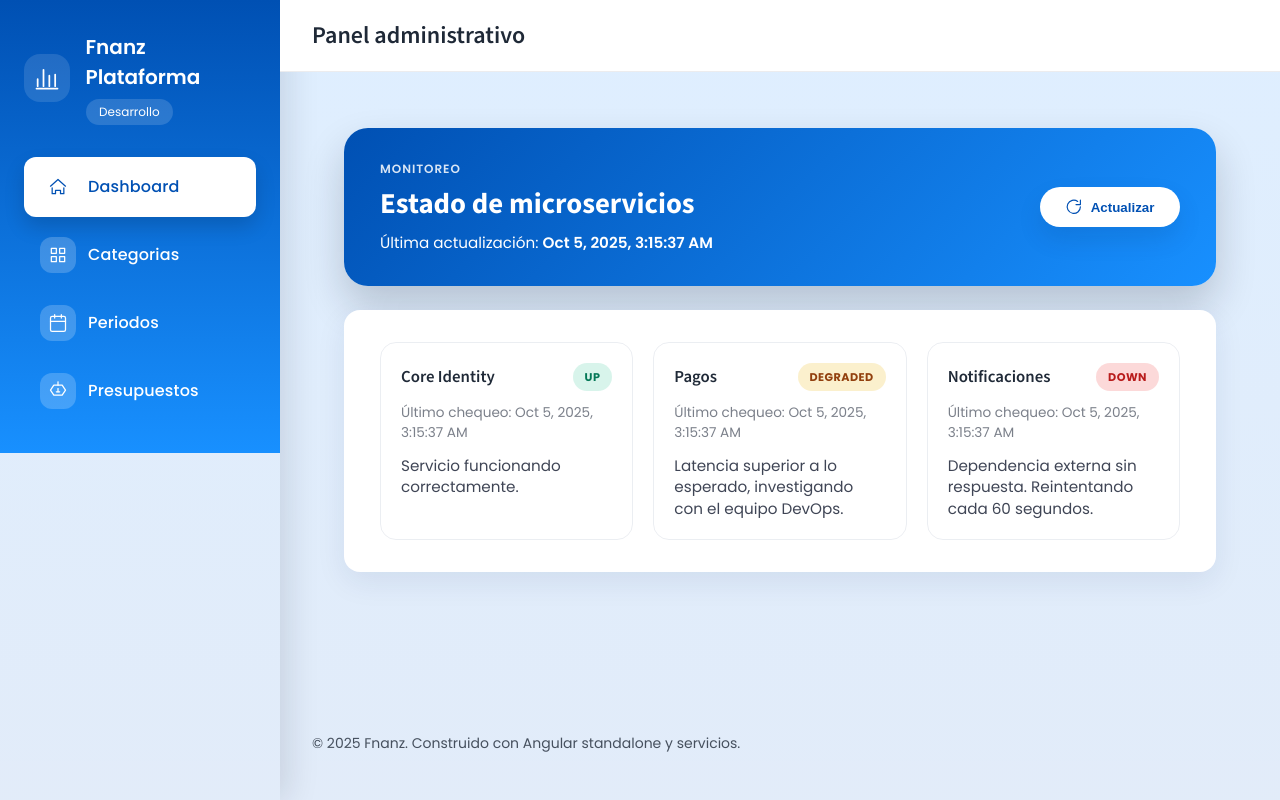
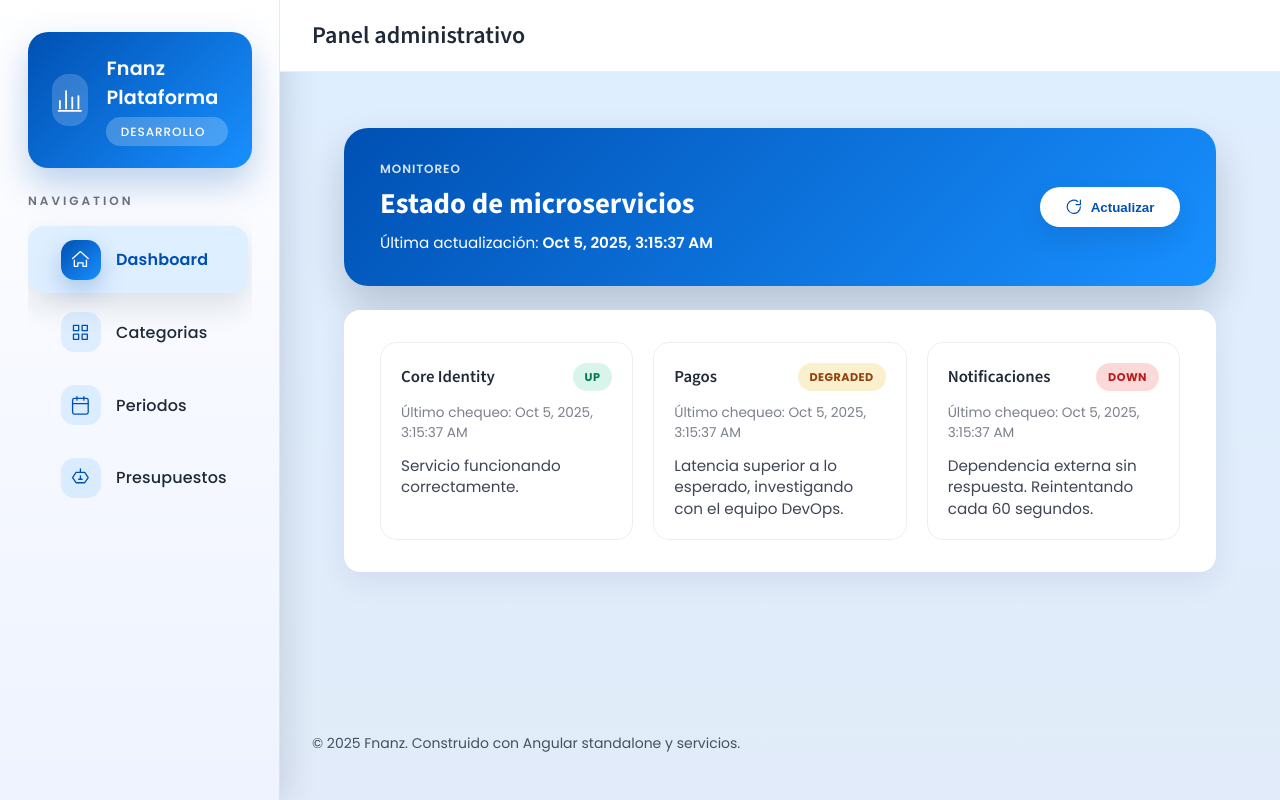
Before and after one commit to ahumadamob/front-fnanz, an Angular app in the folder fnanz-app/: page / in a window 1280 px wide. Built offline with nearby package versions, Linux system fonts and the light colour scheme; no server answers.

Commit message:
feat: restyle sidebar navigation

```diff
--- a/fnanz-app/src/app/shared/components/layout/layout-sidebar/layout-sidebar.component.html
+++ b/fnanz-app/src/app/shared/components/layout/layout-sidebar/layout-sidebar.component.html
@@ -1,4 +1,5 @@
 <aside class="sidebar" aria-label="Navegación principal">
+  <div class="sidebar__inner">
     <div class="sidebar__brand">
       <div class="sidebar__brand-mark" aria-hidden="true">
         <svg viewBox="0 0 24 24" fill="none" stroke="currentColor" stroke-width="1.5" stroke-linecap="round" stroke-linejoin="round">
@@ -13,12 +14,18 @@
     </div>
 
     <nav class="sidebar__nav" aria-label="Secciones de la aplicación">
+      <p class="sidebar__caption">Navigation</p>
+      <ul class="sidebar__menu">
+        <li class="sidebar__item" *ngFor="let link of links">
           <a
-      *ngFor="let link of links"
+            class="sidebar__link"
             [routerLink]="link.route"
-      routerLinkActive="is-active"
+            routerLinkActive="sidebar__link--active"
             [routerLinkActiveOptions]="link.exact ? exactMatchOptions : partialMatchOptions"
+            #rla="routerLinkActive"
+            [attr.aria-current]="rla.isActive ? 'page' : null"
           >
+            <span class="sidebar__active-bar" aria-hidden="true"></span>
             <span class="sidebar__icon" aria-hidden="true">
               <ng-container [ngSwitch]="link.icon">
                 <svg *ngSwitchCase="'dashboard'" viewBox="0 0 24 24" fill="none" stroke="currentColor" stroke-width="1.5" stroke-linecap="round" stroke-linejoin="round">
@@ -44,5 +51,8 @@
             </span>
             <span class="sidebar__label">{{ link.label }}</span>
           </a>
+        </li>
+      </ul>
     </nav>
+  </div>
 </aside>
--- a/fnanz-app/src/app/shared/components/layout/layout-sidebar/layout-sidebar.component.scss
+++ b/fnanz-app/src/app/shared/components/layout/layout-sidebar/layout-sidebar.component.scss
@@ -1,126 +1,229 @@
+:host {
+  display: block;
+  height: 100%;
+}
+
 .sidebar {
-  background: linear-gradient(180deg, var(--fnanz-primary), var(--fnanz-secondary));
-  color: #fff;
+  background: linear-gradient(180deg, rgba(255, 255, 255, 0.98), rgba(238, 243, 255, 0.98));
+  color: var(--ga-text);
+  height: 100%;
+  position: relative;
+  box-shadow: inset -1px 0 0 rgba(15, 23, 42, 0.08);
+}
+
+.sidebar__inner {
   display: flex;
   flex-direction: column;
-  gap: 2rem;
-  padding: 2rem 1.5rem;
+  gap: 1.5rem;
+  height: 100%;
+  min-height: 0;
+  padding: 2rem 1.75rem 2.5rem;
 }
 
 .sidebar__brand {
+  align-items: center;
+  background: linear-gradient(135deg, var(--fnanz-primary), var(--fnanz-secondary));
+  border-radius: 1.25rem;
+  box-shadow: 0 16px 35px rgba(0, 80, 179, 0.25);
+  color: #fff;
   display: flex;
-  align-items: center;
-  gap: 1rem;
+  gap: 1.15rem;
+  padding: 1.35rem 1.5rem;
+}
+
+.sidebar__brand-copy {
+  display: flex;
+  flex-direction: column;
 }
 
 .sidebar__brand-mark {
   align-items: center;
-  background: rgba(255, 255, 255, 0.12);
+  background: rgba(255, 255, 255, 0.18);
   border-radius: 1rem;
   display: inline-flex;
-  height: 3rem;
+  height: 3.25rem;
   justify-content: center;
-  width: 3rem;
+  width: 3.25rem;
 }
 
 .sidebar__brand-mark svg {
-  height: 1.75rem;
-  width: 1.75rem;
+  height: 1.85rem;
+  width: 1.85rem;
 }
 
 .sidebar__brand-title {
-  font-size: 1.25rem;
+  font-size: 1.2rem;
   font-weight: 600;
+  letter-spacing: 0.01em;
   margin: 0 0 0.35rem;
 }
 
 .sidebar__env {
-  background-color: rgba(255, 255, 255, 0.15);
-  border-radius: 9999px;
+  background-color: rgba(255, 255, 255, 0.22);
+  border-radius: 999px;
   display: inline-flex;
   font-size: 0.75rem;
-  padding: 0.25rem 0.85rem;
+  font-weight: 500;
+  letter-spacing: 0.08em;
+  padding: 0.35rem 0.9rem;
+  text-transform: uppercase;
 }
 
 .sidebar__nav {
   display: flex;
   flex-direction: column;
-  gap: 0.5rem;
+  gap: 1rem;
+  flex: 1;
+  min-height: 0;
+  overflow-y: auto;
+  padding-right: 0.25rem;
+  scrollbar-color: rgba(15, 23, 42, 0.18) transparent;
+  scrollbar-width: thin;
 }
 
-.sidebar__nav a {
+.sidebar__nav::-webkit-scrollbar {
+  width: 6px;
+}
+
+.sidebar__nav::-webkit-scrollbar-thumb {
+  background: rgba(15, 23, 42, 0.12);
+  border-radius: 999px;
+}
+
+.sidebar__caption {
+  color: rgba(15, 23, 42, 0.6);
+  font-size: 0.75rem;
+  font-weight: 600;
+  letter-spacing: 0.25em;
+  margin: 0;
+  text-transform: uppercase;
+}
+
+.sidebar__menu {
+  display: flex;
+  flex-direction: column;
+  gap: 0.35rem;
+  list-style: none;
+  margin: 0;
+  padding: 0;
+}
+
+.sidebar__item {
+  border-radius: 1rem;
+}
+
+.sidebar__link {
   align-items: center;
-  border-radius: 0.75rem;
+  border-radius: 1rem;
   color: inherit;
   display: flex;
   font-weight: 500;
-  gap: 0.75rem;
-  padding: 0.75rem 1rem;
-  transition: background-color 0.2s ease, transform 0.2s ease;
+  gap: 0.95rem;
+  padding: 0.85rem 1rem 0.85rem 0.85rem;
+  position: relative;
+  text-decoration: none;
+  transition: background-color 0.2s ease, color 0.2s ease, box-shadow 0.2s ease, transform 0.2s ease;
 }
 
-.sidebar__nav a:hover {
-  background-color: rgba(255, 255, 255, 0.2);
+.sidebar__link:hover {
+  background-color: rgba(24, 144, 255, 0.08);
   transform: translateX(4px);
 }
 
-.sidebar__nav .is-active {
-  background-color: #fff;
-  color: var(--fnanz-primary);
-  box-shadow: 0 10px 20px rgba(0, 0, 0, 0.15);
+.sidebar__link:focus-visible {
+  outline: 2px solid rgba(24, 144, 255, 0.45);
+  outline-offset: 2px;
+}
+
+.sidebar__active-bar {
+  background: transparent;
+  border-radius: 999px;
+  flex-shrink: 0;
+  height: calc(100% + 6px);
+  margin: -3px 0;
+  width: 4px;
+  transition: background 0.2s ease;
 }
 
 .sidebar__icon {
   align-items: center;
-  background-color: rgba(255, 255, 255, 0.2);
-  border-radius: 0.75rem;
+  background: rgba(24, 144, 255, 0.12);
+  border-radius: 0.85rem;
+  color: var(--fnanz-primary);
   display: inline-flex;
-  height: 2.25rem;
+  flex-shrink: 0;
+  height: 2.5rem;
   justify-content: center;
-  width: 2.25rem;
+  width: 2.5rem;
+  transition: background 0.2s ease, color 0.2s ease, box-shadow 0.2s ease;
 }
 
 .sidebar__icon svg {
-  height: 1.25rem;
-  width: 1.25rem;
+  height: 1.3rem;
+  width: 1.3rem;
 }
 
 .sidebar__label {
+  flex: 1;
   letter-spacing: 0.01em;
 }
 
+.sidebar__link:hover .sidebar__icon {
+  background: rgba(24, 144, 255, 0.2);
+}
+
+.sidebar__link--active {
+  background: rgba(24, 144, 255, 0.12);
+  box-shadow: 0 12px 30px rgba(15, 23, 42, 0.12);
+  color: var(--fnanz-primary);
+}
+
+.sidebar__link--active .sidebar__active-bar {
+  background: linear-gradient(180deg, var(--fnanz-primary), var(--fnanz-secondary));
+}
+
+.sidebar__link--active .sidebar__icon {
+  background: linear-gradient(135deg, var(--fnanz-primary), var(--fnanz-secondary));
+  box-shadow: 0 10px 25px rgba(0, 80, 179, 0.25);
+  color: #fff;
+}
+
+.sidebar__link--active .sidebar__label {
+  font-weight: 600;
+}
+
+@media (max-width: 1200px) {
+  .sidebar__inner {
+    padding: 1.75rem 1.25rem 2rem;
+  }
+}
+
 @media (max-width: 960px) {
-  .sidebar {
-    flex-direction: row;
-    align-items: center;
-    justify-content: space-between;
-    gap: 1.5rem;
-    padding: 1.5rem;
+  :host {
+    height: auto;
   }
 
-  .sidebar__nav {
-    flex-direction: row;
-    flex-wrap: wrap;
-    gap: 0.75rem;
-  }
-
-  .sidebar__nav a {
-    flex: 1 1 140px;
-    justify-content: center;
+  .sidebar__inner {
+    align-items: stretch;
+    border-radius: 0 0 1.5rem 1.5rem;
+    padding: 1.5rem 1.25rem 2rem;
   }
 }
 
 @media (max-width: 600px) {
-  .sidebar {
-    flex-direction: column;
-    align-items: stretch;
+  .sidebar__inner {
+    gap: 1.25rem;
+    padding: 1.25rem 1rem 1.75rem;
   }
 
-  .sidebar__nav {
-    width: 100%;
+  .sidebar__brand {
+    flex-direction: column;
+    align-items: flex-start;
+    text-align: left;
   }
 
-  .sidebar__nav a {
-    justify-content: flex-start;
+  .sidebar__link {
+    gap: 0.75rem;
+    padding: 0.75rem 0.85rem;
   }
 }
```
Lines whose indentation alone changed are shown as unchanged.
